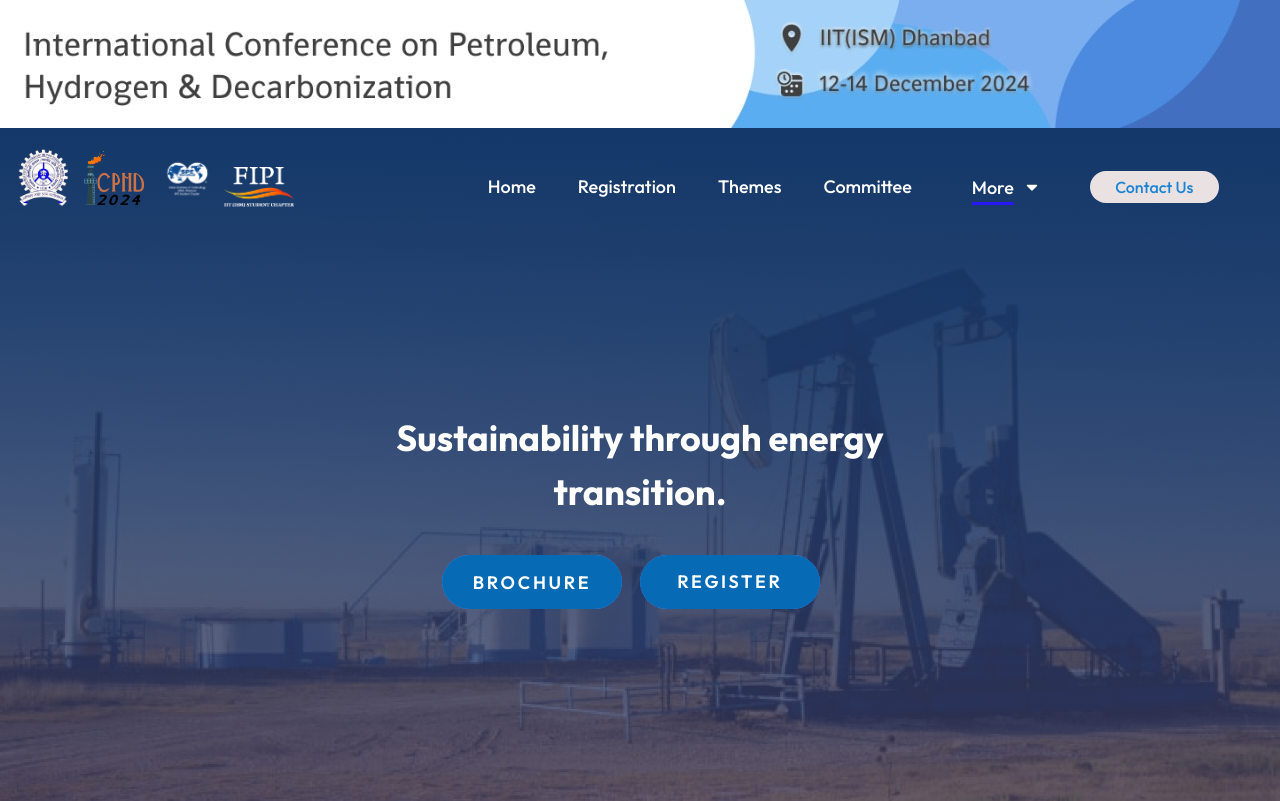
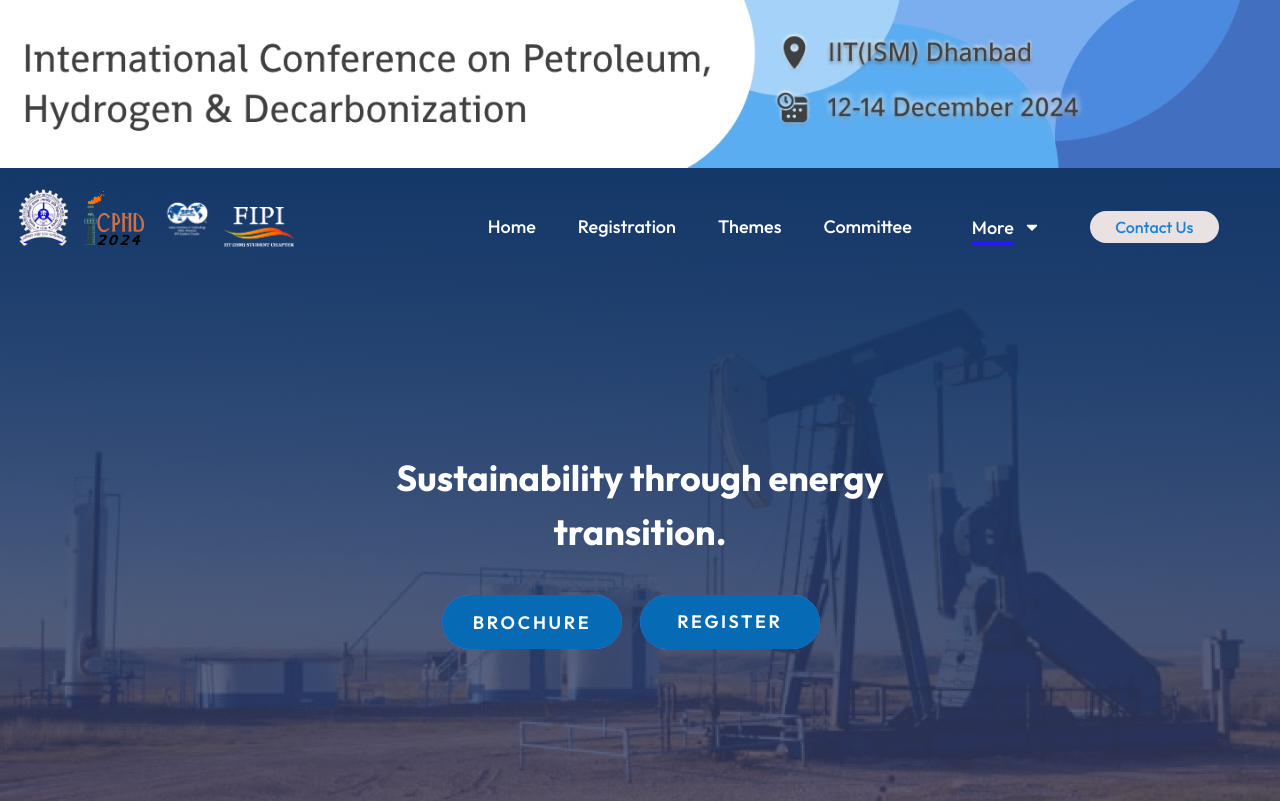
Before and after one commit to SanyogDg/ICPHD-IIT-ISM, a React (Create React App) app in the folder my-app/: page / in a window 1280 px wide. Shown: the top 801 px of the page. Built offline with nearby package versions, Linux system fonts and the light colour scheme.

Commit message:
Brochure update

```diff
--- a/my-app/public/Brochure.html
+++ b/my-app/public/Brochure.html
@@ -20,6 +20,6 @@
     </style>
 </head>
 <body>
-    <iframe src="/ICPHD 2024.pdf" type="application/pdf"></iframe>
+    <iframe src="./icphd2024.pdf" type="application/pdf"></iframe>
 </body>
 </html>
--- a/my-app/public/index.html
+++ b/my-app/public/index.html
@@ -4,7 +4,7 @@
 <head>
   <meta charset="utf-8" />
   <link rel="icon" href="%PUBLIC_URL%/logo.png" />
-  <meta name="viewport" content="width=device-width, initial-scale= 0.8" />
+  <meta name="viewport" content="width=device-width, initial-scale= 0.7" />
   <meta name="theme-color" content="#000000" />
   <meta name="description" content="Web site created using create-react-app" />
   <link rel="apple-touch-icon" href="%PUBLIC_URL%/logo192.png" />
--- a/my-app/src/Layout.js
+++ b/my-app/src/Layout.js
@@ -48,7 +48,7 @@ function Layout() {
             <img
               src="./banner.jpg"
               alt="Banner"
-              className="w-[100vw] h-auto object-cover"
+              className="w-full h-auto object-fit"
             />
             <Navabar contactRef={contactRef} className="relative"/>
             <Outlet className="absolute"/>
--- a/my-app/src/components/homeRegImg.js
+++ b/my-app/src/components/homeRegImg.js
@@ -1,10 +1,13 @@
 import { Link } from 'react-router-dom'
 import './homeregimg.css';
+
 export default function homeImg() {
+
     function openPDF() {
         const fileUrl = './brochure.html';
         window.open(fileUrl, '_blank');
     };
+
     return (
         <div className="w-[100vw] h-[100vh] hecss bg-[url('./images/bgmain6.png')]
         bg-no-repeat bg-cover bg-center min-h-screen min-w-screen relative">
```
Also changed, not shown: my-app/public/banner.jpg, 1 other file (tests, documents, lock files or other folders).
